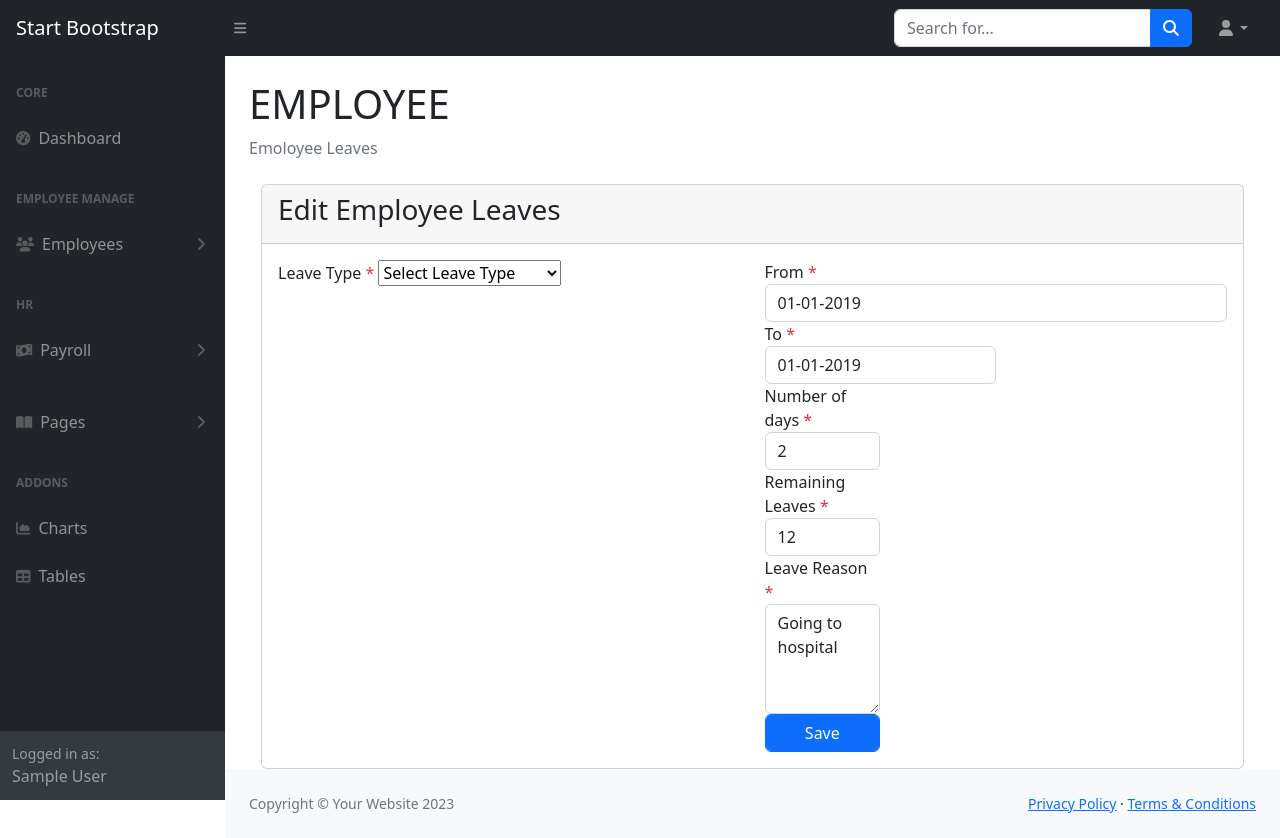
After one commit to NOMAN396/employee, a PHP site: page /ems/employee_leaves_edit.php?id=1 in a window 1280 px wide. The commit adds this page. Run offline with PHP 8.4, Linux system fonts and the light colour scheme; the visitor is signed in with stand-in values (Sample User, id 1); tables that the repository leaves empty or names only in its code hold one stand-in row (values such as "Sample post"); some libraries are stand-ins or nearby versions.

Commit message:
Progressed on Leaves

```diff
--- /dev/null
+++ b/employee_leaves_edit.php
@@ -0,0 +1,115 @@
+<?php require_once('include/header.php') ?>
+<?php require_once('include/sidebar.php') ?>
+<div class="container-fluid px-4">
+    <h1 class="mt-4">EMPLOYEE</h1>
+    <ol class="breadcrumb mb-4">
+        <li class="breadcrumb-item active">Emoloyee Leaves</li>
+    </ol>
+
+    <section class="content">
+      <div class="container-fluid">
+        <div class="row">
+          <div class="col-md-12">
+
+            <div class="card card-danger">
+              <form enctype="multipart/form-data" action="" method="post">
+                <div class="card-header">
+                  <h3 class="card-title"> Edit Employee Leaves</h3>
+                </div>
+
+                <?php
+                  $where['id']=$_GET['id'];
+                  $data=$mysqli->common_select('tbl_leaves','*',$where);
+
+                  if(!$data['error'] && count($data['data'])>0)
+                    $d=$data['data'][0];
+                  else{
+                    echo "<h2 class='text-danger text-center'>This url is not correct</h2>";
+                    exit;
+                  }
+                ?>
+
+
+                <div class="card-body">
+                  <div class="row ">
+                        <div class="col-sm-6">
+                            <div class="form-group">
+                            <label>Leave Type <span class="text-danger">*</span></label>
+										<select class="select">
+											<option>Select Leave Type</option>
+											<option>Casual Leave 12 Days</option>
+										</select>
+                            </div>
+                        </div>
+                        <div class="col-sm-6">
+                            <div class="form-group">
+                            <div class="cal-icon">
+                            <label>From <span class="text-danger">*</span></label>
+											<input class="form-control datetimepicker" value="01-01-2019" type="text">
+                            </div>
+                        </div>
+
+                        <div class="col-sm-6">
+                            <div class="form-group">
+                            <label>To <span class="text-danger">*</span></label>
+										<div class="cal-icon">
+											<input class="form-control datetimepicker" value="01-01-2019" type="text">
+                            </div>
+                        </div>
+
+                        <div class="col-sm-6">
+                            <div class="form-group">
+                            <label>Number of days <span class="text-danger">*</span></label>
+										<input class="form-control" readonly="" type="text" value="2">
+                            </div>
+                        </div>
+
+                        <div class="col-sm-6">
+                            <div class="form-group">
+                            <label>Remaining Leaves <span class="text-danger">*</span></label>
+										<input class="form-control" readonly="" value="12" type="text">
+                            </div>
+                        </div>
+
+                        <div class="col-sm-6">
+                            <div class="form-group">
+                            <label>Leave Reason <span class="text-danger">*</span></label>
+										<textarea rows="4" class="form-control">Going to hospital</textarea>
+                            </div>
+                        </div>
+
+                        <div class="col-sm-6">
+                            <div class="form-group">
+                                <button type="submit" class="btn btn-primary form-control">Save</button>
+                            </div>
+                        </div>
+                  </div>
+
+
+<?php
+  if($_POST){
+    $rs=$mysqli->common_update('tbl_leaves',$_POST,$where);
+    if(!$rs['error']){
+      echo "<script>window.location='employee_leave.php'</script>";
+    }else{
+        echo $rs['error'];
+    }
+  }
+?>
+                </div>
+
+              </form>
+              <!-- /.card-body -->
+            </div>
+            <!-- /.card -->
+
+          </div>
+        </div><!-- /.row -->
+      </div><!-- /.container-fluid -->
+    </section>
+
+
+
+
+</div>
+<?php require_once('include/footer.php') ?>
--- a/include/sidebar.php
+++ b/include/sidebar.php
@@ -19,7 +19,7 @@
 					<div class="collapse" id="collapseLayouts" aria-labelledby="headingOne" data-bs-parent="#sidenavAccordion">
 						<nav class="sb-sidenav-menu-nested nav">
 							<a class="nav-link" href="<?= $base_url?>employee_list.php">All Employees</a>
-							<a class="nav-link" href="#">Employee Leave</a>
+							<a class="nav-link" href="<?= $base_url?>employee_leave.php"">Employee Leave</a>
 							<a  class="nav-link" href="<?= $base_url?>holidays_list.php">Holidays</a>
 							<a class="nav-link" href="<?= $base_url?>department_list.php">Departments</a>
 							<a class="nav-link" href="<?= $base_url?>designation_list.php">Designations</a>
```
Also changed, not shown: employee_leave.php (added, +45 -0 lines), employee_leaves_add.php (added, +93 -0 lines).
